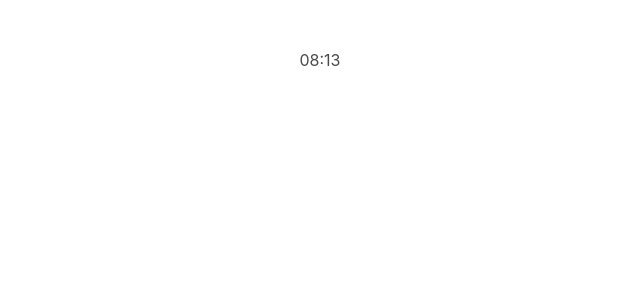
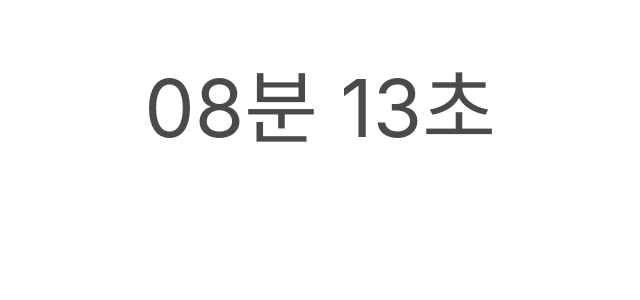
Before and after one commit to kys6879/hello-nonsan, an Angular app: page / in a window 1280 px wide. Shown: the top 300 px of the page, without its empty margins (320-960 px from the left). Built offline with nearby package versions, Linux system fonts and the light colour scheme.

Commit message:
text format

```diff
--- a/src/app/counter/counter.component.html
+++ b/src/app/counter/counter.component.html
@@ -3,7 +3,9 @@
     <div class="columns is-centered ">
       <div class="column is-half">
         <div class="has-text-centered">
-          {{currentValue}}
+          <span style="font-size: 5rem;">
+            {{currentValue}}
+          </span>
         </div>
       </div>
     </div>
--- a/src/app/counter/counter.component.ts
+++ b/src/app/counter/counter.component.ts
@@ -59,7 +59,7 @@ export class CounterComponent implements OnInit {
 
     const formattedSeconds = (seconds > 9 ? seconds : '0' + seconds);
 
-    return `${formattedMinutes}:${formattedSeconds}`;
+    return `${formattedMinutes}분 ${formattedSeconds}초`;
 
 
   }
```
